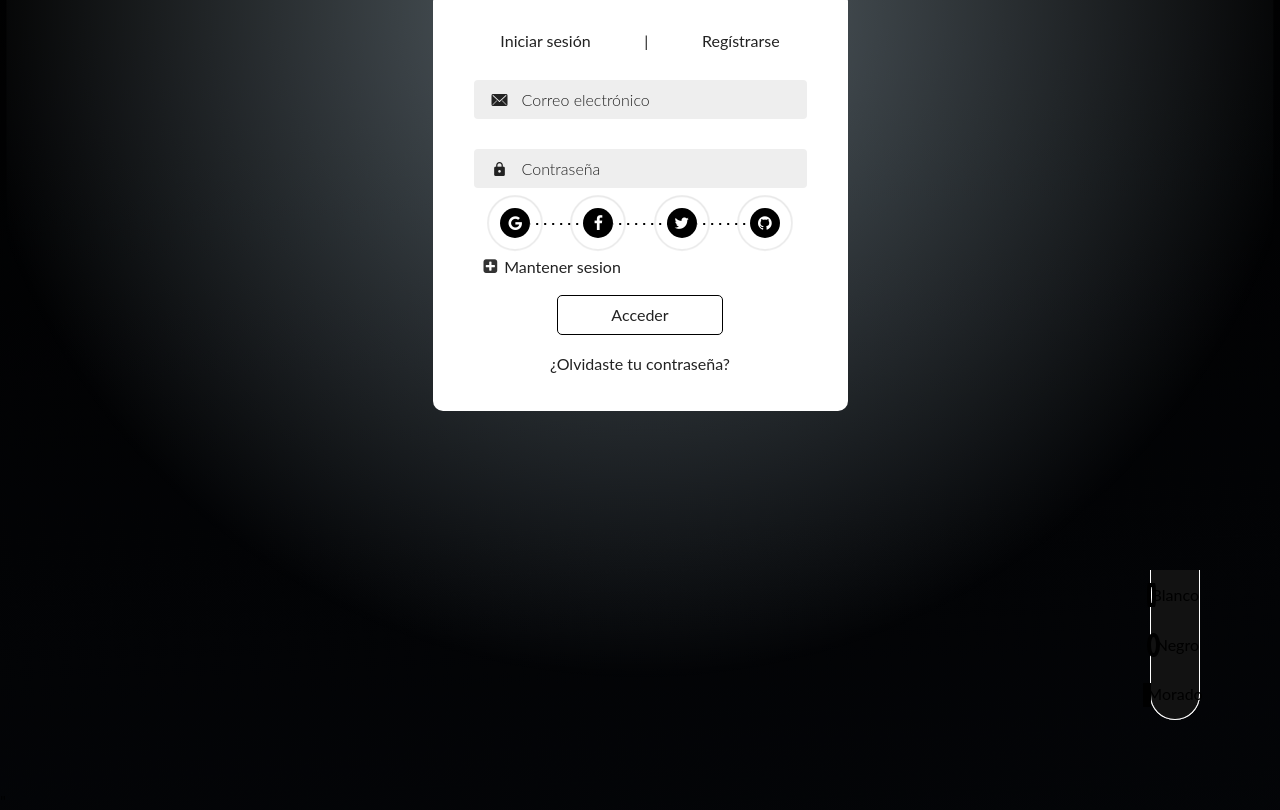
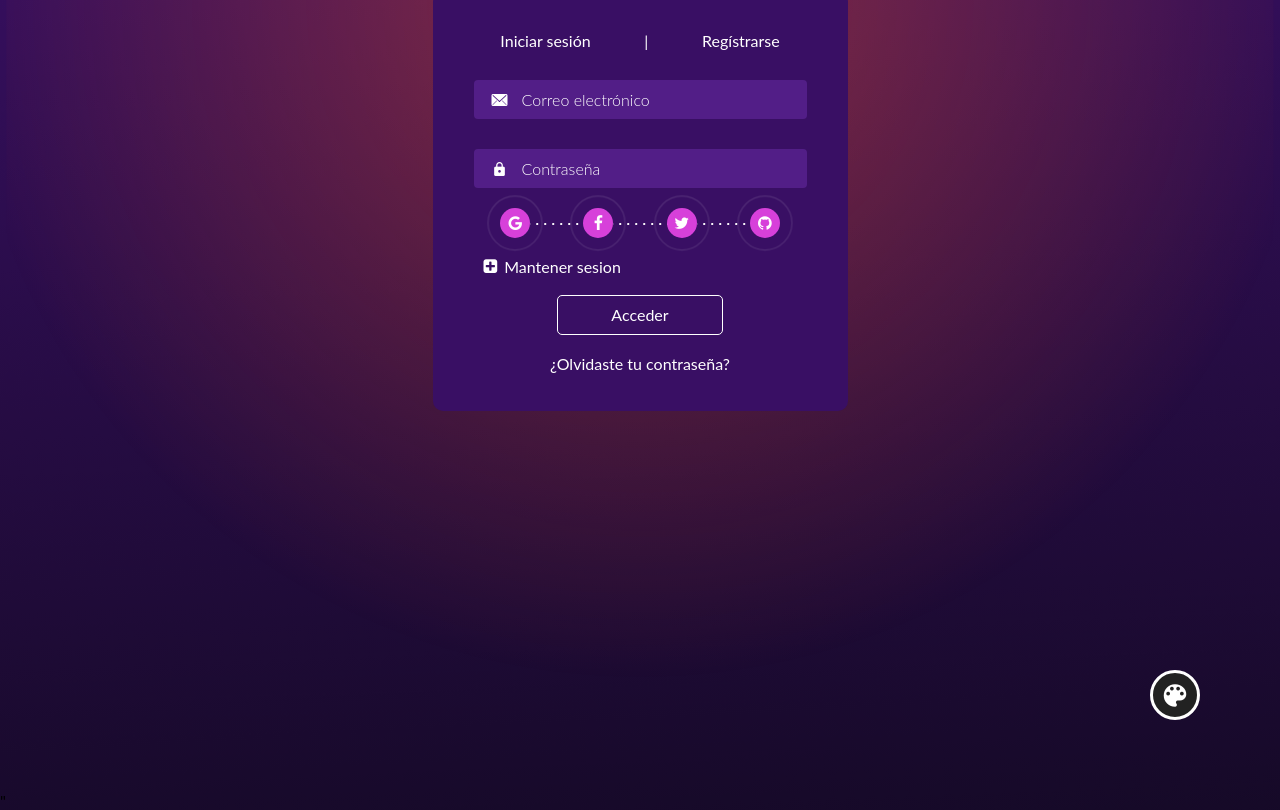
Before and after one commit to genarogg/form-avanzado, a React (Create React App) app: page / in a window 1280 px wide. Built offline with nearby package versions, Linux system fonts and the light colour scheme.

Commit message:
funcion change

```diff
--- a/src/components/miselanea/ChangeColor.js
+++ b/src/components/miselanea/ChangeColor.js
@@ -1,37 +1,84 @@
-import React from "react";
+import React, { useEffect } from "react";
+
+import { $classList, $toggle } from "../../functions/$";
 
 import "../../css/miselanea/changeColor.css";
 
 import Icono from "../nano/Icono";
 
 const ChangeColor = ({ position }) => {
-  const change = () => {};
+  const active = () => {
+    $toggle("changeColor", "active");
+  };
+
+  const change = (color) => {
+    const id = $classList("root");
+    id.remove("morado", "white", "black");
+    id.add(color);
+
+    localStorage.setItem("theme", color);
+  };
+
+  const local = () => {
+    try {
+      const color = localStorage.getItem("theme") || "default";
+
+      change(color);
+    } catch (e) {}
+  };
+
+  useEffect(() => {
+    local();
+    return () => {};
+  }, []);
   return (
     <>
-    <div
-      className="changeColor center-xy active"
-      id="changeColor"
-      style={position}
+      <div className="changeColor center-xy " id="changeColor" style={position}>
+        <span
+          className="cover"
           onClick={() => {
-        change();
+            active();
           }}
-    >
+        ></span>
         <Icono css="icon-color-lens center-xy" />
         <nav>
           <ul>
             <li>
               <button>
-              <span className="color morado"></span>Morado
+                <Icono css="icon-color-lens center-xy" />
               </button>
             </li>
             <li>
-            <button>
-              <span className="color negro"></span>Negro
+              <button
+                onClick={() => {
+                  change("morado");
+                  active()
+                }}
+                id="morado"
+              >
+                <span className="color morado "></span>
               </button>
             </li>
             <li>
-            <button>
-              <span className="color blanco"></span>Blanco
+              <button
+                onClick={() => {
+                  change("black");
+                  active()
+                }}
+                id="negro"
+              >
+                <span className="color negro"></span>
+              </button>
+            </li>
+            <li>
+              <button
+                onClick={() => {
+                  change("white");
+                  active()
+                }}
+                id="blanco"
+              >
+                <span className="color blanco"></span>
               </button>
             </li>
           </ul>
```
Lines whose indentation alone changed are shown as unchanged.
